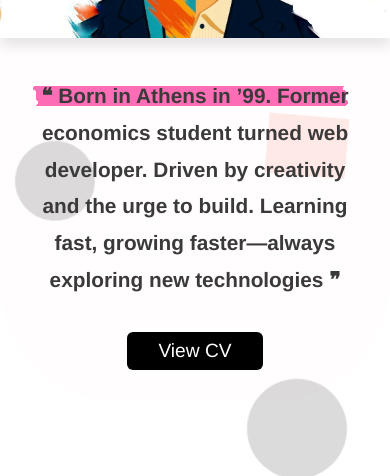
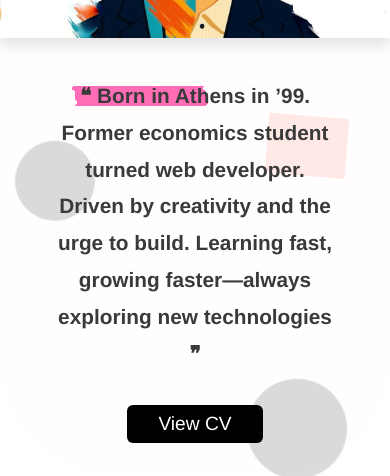
Before and after one commit to ChrKatsaros/portfolio, a React (Vite) app: page / in a window 390 px wide. Shown: the part 261-737 px from the top of the page. Built offline with nearby package versions, Linux system fonts and the light colour scheme.

Commit message:
Fix bugs and update UI

```diff
--- a/src/index.css
+++ b/src/index.css
@@ -902,7 +902,7 @@ background-image: url("https://www.transparenttextures.com/patterns/hexellence.p
   padding: 0.5rem;
   font-weight: 900;
   margin: 0;
-  max-width: 310px;
+  max-width: 280px;
   font-size: 1.3rem !important;
   color: #3b3a3a;
 
```
